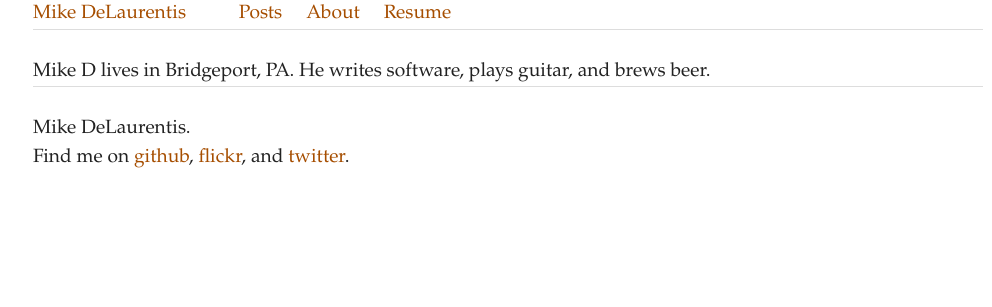
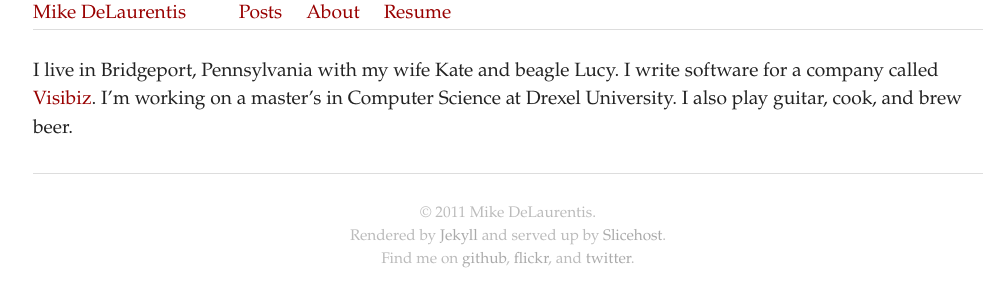
Before and after one commit to mdelaurentis/mdelaurentis.github.com, a Jekyll site: the page built from about.md, in a window 1280 px wide. Shown: the top 307 px of the page, without its empty margins (132-1124 px from the left). Built offline with Jekyll 4.4.1, drawn with Linux system fonts in a browser that asks for light colours.

Commit message:
Cleaned up "about" page, working on layout and mosaicing post.

```diff
--- a/_layouts/default.html
+++ b/_layouts/default.html
@@ -17,8 +17,8 @@
       <a href="/">Mike DeLaurentis</a>
       <ul class="menu">
         <li><a href="/">Posts</a></li>
-        <li><a href="/about">About</a></li>
-        <li><a href="/resume">Resume</a></li>
+        <li><a href="/about.html">About</a></li>
+        <li><a href="/mdelaurentis-resume.pdf">Resume</a></li>
       </ul>
     </div>
 
@@ -29,7 +29,7 @@
     <hr/>
 
     <div class="footer">
-      Mike DeLaurentis.<br/>
+      &copy; 2011 Mike DeLaurentis.<br/>Rendered by <a href="https://github.com/mreid/jekyll/">Jekyll</a> and served up by <a href="http://slicehost.com">Slicehost</a>.<br/>
       Find me on
       <a href="http://github.com/mdelaurentis">github</a>,
       <a href="http://flickr.com/mdelaurentis">flickr</a>, and
--- a/about.html
+++ /dev/null
@@ -1,6 +0,0 @@
----
-layout: default
-title: About
----
-
-Mike D lives in Bridgeport, PA.  He writes software, plays guitar, and brews beer.
--- /dev/null
+++ b/about.md
@@ -0,0 +1,6 @@
+---
+layout: default
+title: About
+---
+
+I live in Bridgeport, Pennsylvania with my wife Kate and beagle Lucy.  I write software for a company called [Visibiz](http://visibiz.com).  I'm working on a master's in Computer Science at Drexel University.  I also play guitar, cook, and brew beer.
--- a/css/custom.css
+++ b/css/custom.css
@@ -2,8 +2,8 @@ body {
     font-size: 120%;
 }
 
-a {color:#a64e00;text-decoration:none;}
-
+a {color:#990000;text-decoration:none;}
+a:focus, a:hover { color: #660000; text-decoration: underline; }
 ul.menu {
     display: inline;
     list-style: none;
@@ -19,3 +19,13 @@ ul.menu li {
     margin-left: auto;
     margin-right: auto;
 }
+
+div.footer {
+    color: #bbbbbb;
+    font-size: 0.8em;
+    text-align: center;
+}
+
+div.footer a {
+    color: #aaaaaa;
+}
```
Also changed, not shown: _posts/2011-01-16-mosaicing-project.md (+9 -11 lines).
